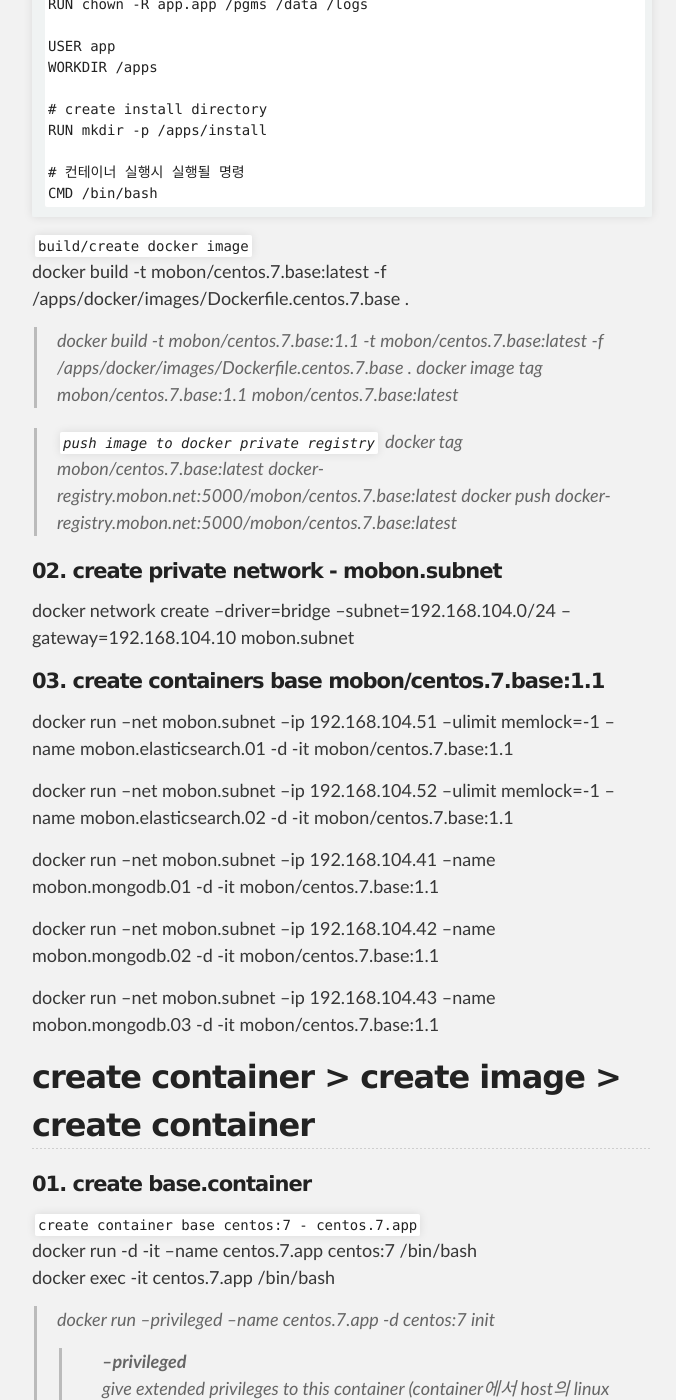
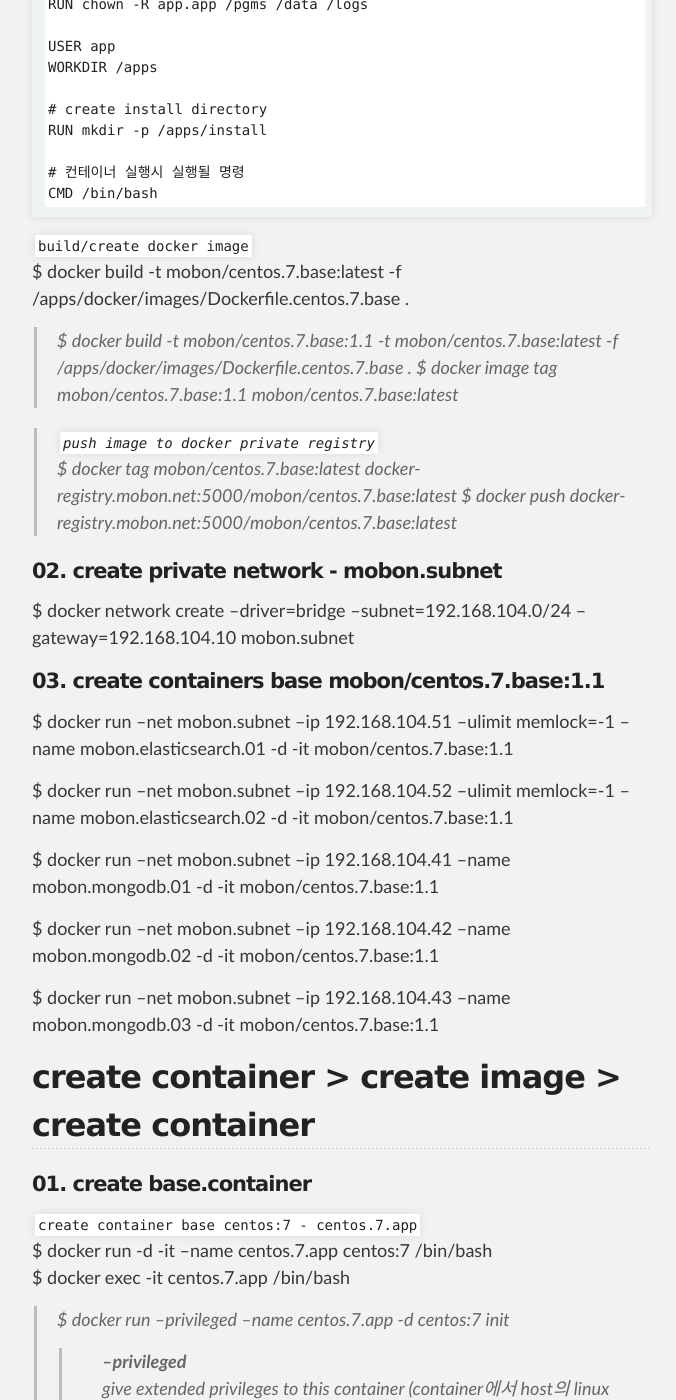
Before and after one commit to unlimited9/unlimited9.github.com, a Jekyll site: the page built from reference.notes/TA/cloud/docker/create.image.n.container.md, in a window 1280 px wide and 1400 px high, scrolled down 1134 px. Shown: the whole window, without its empty margins (298-974 px from the left). Built offline with Jekyll 4.4.1, drawn with Linux system fonts in a browser that asks for light colours; our own code applies the rules of GitHub Pages for plain Markdown files; some of the changed text lies outside the part shown.

````diff
--- a/reference.notes/TA/cloud/docker/create.image.n.container.md
+++ b/reference.notes/TA/cloud/docker/create.image.n.container.md
@@ -4,10 +4,10 @@
 
 #### 01. build image mobon/centos.7.base:1.1(mobon/centos.7.base:latest) based docker.io/centos:7
 `make directory`
-mkdir -p /apps/docker/images
+$ mkdir -p /apps/docker/images
 
 `create dockerize file`
-vi /apps/docker/images/Dockerfile.centos.7.base
+$ vi /apps/docker/images/Dockerfile.centos.7.base
 ```
 FROM docker.io/centos:7
 
@@ -44,77 +44,77 @@ CMD /bin/bash
 ```
 
 `build/create docker image`
-docker build -t mobon/centos.7.base:latest -f /apps/docker/images/Dockerfile.centos.7.base .
->docker build -t mobon/centos.7.base:1.1 -t mobon/centos.7.base:latest -f /apps/docker/images/Dockerfile.centos.7.base .
->docker image tag mobon/centos.7.base:1.1 mobon/centos.7.base:latest
+$ docker build -t mobon/centos.7.base:latest -f /apps/docker/images/Dockerfile.centos.7.base .
+>$ docker build -t mobon/centos.7.base:1.1 -t mobon/centos.7.base:latest -f /apps/docker/images/Dockerfile.centos.7.base .
+>$ docker image tag mobon/centos.7.base:1.1 mobon/centos.7.base:latest
 
 >`push image to docker private registry`
->docker tag mobon/centos.7.base:latest docker-registry.mobon.net:5000/mobon/centos.7.base:latest
->docker push docker-registry.mobon.net:5000/mobon/centos.7.base:latest
+>$ docker tag mobon/centos.7.base:latest docker-registry.mobon.net:5000/mobon/centos.7.base:latest
+>$ docker push docker-registry.mobon.net:5000/mobon/centos.7.base:latest
 
 #### 02. create private network - mobon.subnet
-docker network create --driver=bridge --subnet=192.168.104.0/24 --gateway=192.168.104.10 mobon.subnet
+$ docker network create --driver=bridge --subnet=192.168.104.0/24 --gateway=192.168.104.10 mobon.subnet
 
 #### 03. create containers base mobon/centos.7.base:1.1
-docker run --net mobon.subnet --ip 192.168.104.51  --ulimit memlock=-1 --name mobon.elasticsearch.01 -d -it mobon/centos.7.base:1.1
+$ docker run --net mobon.subnet --ip 192.168.104.51  --ulimit memlock=-1 --name mobon.elasticsearch.01 -d -it mobon/centos.7.base:1.1
 
-docker run --net mobon.subnet --ip 192.168.104.52  --ulimit memlock=-1 --name mobon.elasticsearch.02 -d -it mobon/centos.7.base:1.1
+$ docker run --net mobon.subnet --ip 192.168.104.52  --ulimit memlock=-1 --name mobon.elasticsearch.02 -d -it mobon/centos.7.base:1.1
 
-docker run --net mobon.subnet --ip 192.168.104.41 --name mobon.mongodb.01 -d -it mobon/centos.7.base:1.1
+$ docker run --net mobon.subnet --ip 192.168.104.41 --name mobon.mongodb.01 -d -it mobon/centos.7.base:1.1
 
-docker run --net mobon.subnet --ip 192.168.104.42 --name mobon.mongodb.02 -d -it mobon/centos.7.base:1.1
+$ docker run --net mobon.subnet --ip 192.168.104.42 --name mobon.mongodb.02 -d -it mobon/centos.7.base:1.1
 
-docker run --net mobon.subnet --ip 192.168.104.43 --name mobon.mongodb.03 -d -it mobon/centos.7.base:1.1
+$ docker run --net mobon.subnet --ip 192.168.104.43 --name mobon.mongodb.03 -d -it mobon/centos.7.base:1.1
 
 ## create container > create image > create container
 
 #### 01. create base.container
 
 `create container base centos:7 - centos.7.app`
-docker run -d -it --name centos.7.app centos:7 /bin/bash
-docker exec -it  centos.7.app  /bin/bash
+$ docker run -d -it --name centos.7.app centos:7 /bin/bash
+$ docker exec -it  centos.7.app  /bin/bash
 
-> docker run --privileged --name centos.7.app -d centos:7 init
+>$ docker run --privileged --name centos.7.app -d centos:7 init
 >>--privileged
 >: give extended privileges to this container
 (container에서 host의 linux kernel 기능을 모두 사용)
 >
->docker exec -it  centos.7.app  /bin/bash
+>$ docker exec -it  centos.7.app  /bin/bash
 >#systemctl --version
 
 `install utility package`
-yum install -y net-tools
-yum install -y iproute
+$ yum install -y net-tools
+$ yum install -y iproute
 
 `create group/user : app`
-groupadd -g 3000 app
-useradd -d /apps -g 3000 -m -u 3000 -s /bin/bash app
-passwd app
+$ groupadd -g 3000 app
+$ useradd -d /apps -g 3000 -m -u 3000 -s /bin/bash app
+$ passwd app
 
 `create directory`
-su - app
+$ su - app
 
-mkdir -p /apps/install
-mkdir -p /pgms
-mkdir -p /data
-mkdir -p /logs
+$ mkdir -p /apps/install
+$ mkdir -p /pgms
+$ mkdir -p /data
+$ mkdir -p /logs
 
 #### 02. create image from base.container - mobon/apps.server:1.1
-docker commit -a "sjlee@ruaniz.com" -m "create image from centos.7.app container" centos.7.app mobon/apps.server:1.1
+$ docker commit -a "sjlee@ruaniz.com" -m "create image from centos.7.app container" centos.7.app mobon/apps.server:1.1
 
 #### 03. create private network - mobon.subnet
-docker network create --driver=bridge --subnet=192.168.104.0/24 --gateway=192.168.104.10 mobon.subnet
+$ docker network create --driver=bridge --subnet=192.168.104.0/24 --gateway=192.168.104.10 mobon.subnet
 
 #### 04. create containers base mobon/apps.server:1.1
-docker run --net mobon.subnet --ip 192.168.104.51  --ulimit memlock=-1 --name mobon.elasticsearch.01 -d -it mobon/apps.server:1.1
+$ docker run --net mobon.subnet --ip 192.168.104.51  --ulimit memlock=-1 --name mobon.elasticsearch.01 -d -it mobon/apps.server:1.1
 
-docker run --net mobon.subnet --ip 192.168.104.52  --ulimit memlock=-1 --name mobon.elasticsearch.02 -d -it mobon/apps.server:1.1
+$ docker run --net mobon.subnet --ip 192.168.104.52  --ulimit memlock=-1 --name mobon.elasticsearch.02 -d -it mobon/apps.server:1.1
 
-docker run --net mobon.subnet --ip 192.168.104.41 --name mobon.mongodb.01 -d -it mobon/apps.server:1.1
+$ docker run --net mobon.subnet --ip 192.168.104.41 --name mobon.mongodb.01 -d -it mobon/apps.server:1.1
 
-docker run --net mobon.subnet --ip 192.168.104.42 --name mobon.mongodb.02 -d -it mobon/apps.server:1.1
+$ docker run --net mobon.subnet --ip 192.168.104.42 --name mobon.mongodb.02 -d -it mobon/apps.server:1.1
 
-docker run --net mobon.subnet --ip 192.168.104.43 --name mobon.mongodb.03 -d -it mobon/apps.server:1.1
+$ docker run --net mobon.subnet --ip 192.168.104.43 --name mobon.mongodb.03 -d -it mobon/apps.server:1.1
 
 # java.app.env:1.1
 
````
